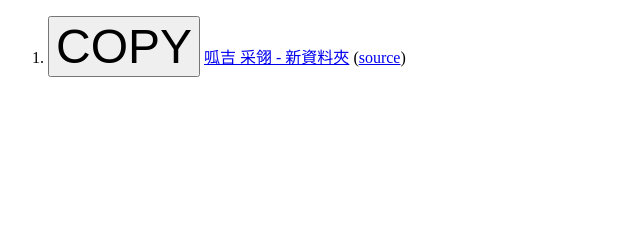
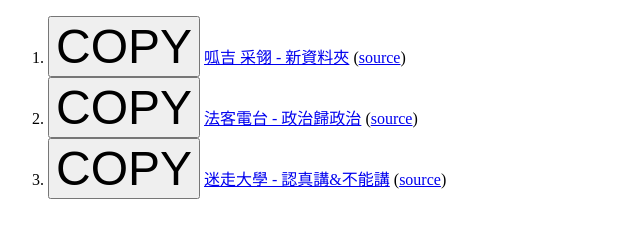
Before and after one commit to democwise2016/action-Podcast-Filter-20240803, a plain HTML site: page index.html in a window 1280 px wide. Shown: the whole page, without its empty margins (0-640 px from the left). Drawn offline with Linux system fonts and the light colour scheme.

Commit message:
Deploying to gh-pages from @ democwise2016/action-Podcast-Filter-20240803@3b3cc1ee4c849c57c81f1ba1d0f5900e9265c403 🚀

```diff
--- a/index.html
+++ b/index.html
@@ -23,6 +23,16 @@
       <button type="button" style="font-size: 3rem" onclick="copyPlainString('https://democwise2016.github.io/action-Podcast-Filter-20240803/new-folder-feeds.soundon.fm-440650af0a.rss');this.style.color='red';">COPY</button>
       <a href="https://democwise2016.github.io/action-Podcast-Filter-20240803/new-folder-feeds.soundon.fm-440650af0a.rss" target="_blank">呱吉 采翎 - 新資料夾</a>
       (<a href="undefined" target="_blank">source</a>)
+    </li>
+<li>
+      <button type="button" style="font-size: 3rem" onclick="copyPlainString('https://democwise2016.github.io/action-Podcast-Filter-20240803/plain-law-politics-feed.firstory.me-2c6e1428ef.rss');this.style.color='red';">COPY</button>
+      <a href="https://democwise2016.github.io/action-Podcast-Filter-20240803/plain-law-politics-feed.firstory.me-2c6e1428ef.rss" target="_blank">法客電台 - 政治歸政治</a>
+      (<a href="undefined" target="_blank">source</a>)
+    </li>
+<li>
+      <button type="button" style="font-size: 3rem" onclick="copyPlainString('https://democwise2016.github.io/action-Podcast-Filter-20240803/meisouniv-talk-feeds.soundon.fm-ab250fba23.rss');this.style.color='red';">COPY</button>
+      <a href="https://democwise2016.github.io/action-Podcast-Filter-20240803/meisouniv-talk-feeds.soundon.fm-ab250fba23.rss" target="_blank">迷走大學 - 認真講&不能講</a>
+      (<a href="undefined" target="_blank">source</a>)
     </li></ol>
 </body>
 </html>
```
Also changed, not shown: 3 other files.
